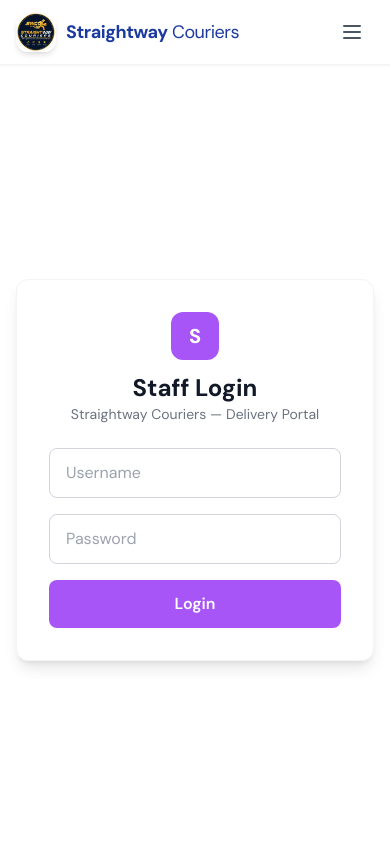
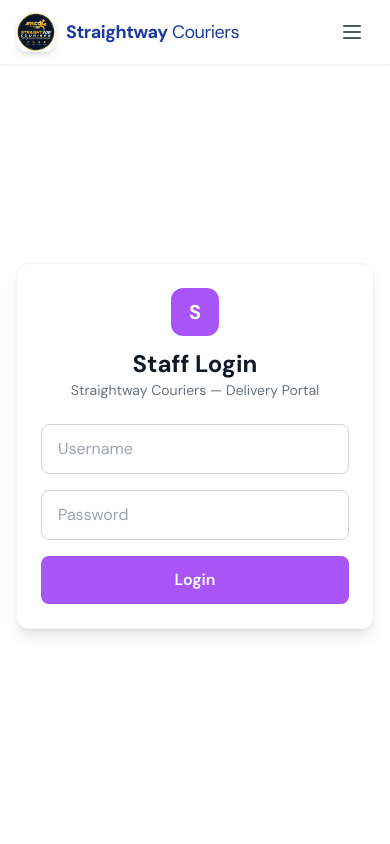
Before and after one commit to Ashfaq-network/straightway-courier, a React (Vite) app in the folder client/: page /staff in a window 390 px wide. Shown: the top 844 px of the page. Built offline with nearby package versions, Linux system fonts and the light colour scheme; the HTML template or start-up script is replaced by a standard one.

Commit message:
Fix mobile login page layout: reduce padding, better spacing

```diff
--- a/client/src/pages/admin/Login.jsx
+++ b/client/src/pages/admin/Login.jsx
@@ -44,9 +44,9 @@
   };
 
   return (
-    <div className="min-h-screen flex items-center justify-center px-4 pt-24">
+    <div className="min-h-screen flex items-center justify-center px-4 pt-20 pb-8">
       <div className="w-full max-w-md">
-        <div className="bg-white rounded-xl shadow-lg border border-gray-100 p-8">
+        <div className="bg-white rounded-xl shadow-lg border border-gray-100 p-6 sm:p-8">
           <div className="text-center mb-6">
             <div className="w-12 h-12 bg-brand-500 rounded-xl flex items-center justify-center mx-auto mb-3">
               <span className="text-white font-bold text-xl">S</span>
--- a/client/src/pages/staff/Login.jsx
+++ b/client/src/pages/staff/Login.jsx
@@ -44,9 +44,9 @@
   };
 
   return (
-    <div className="min-h-screen flex items-center justify-center px-4 pt-24">
+    <div className="min-h-screen flex items-center justify-center px-4 pt-20 pb-8">
       <div className="w-full max-w-md">
-        <div className="bg-white rounded-xl shadow-lg border border-gray-100 p-8">
+        <div className="bg-white rounded-xl shadow-lg border border-gray-100 p-6 sm:p-8">
           <div className="text-center mb-6">
             <div className="w-12 h-12 bg-purple-500 rounded-xl flex items-center justify-center mx-auto mb-3">
               <span className="text-white font-bold text-xl">S</span>
```
